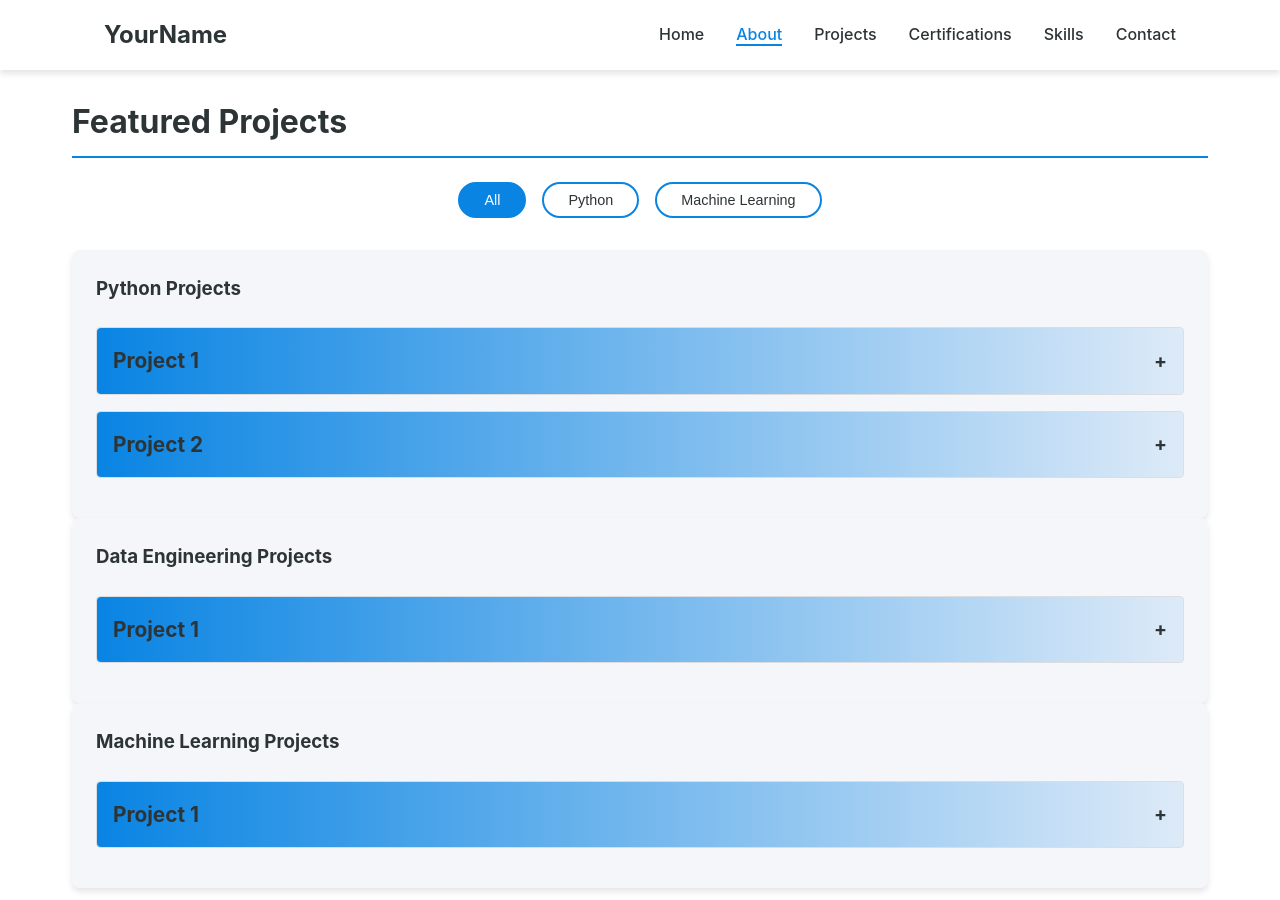
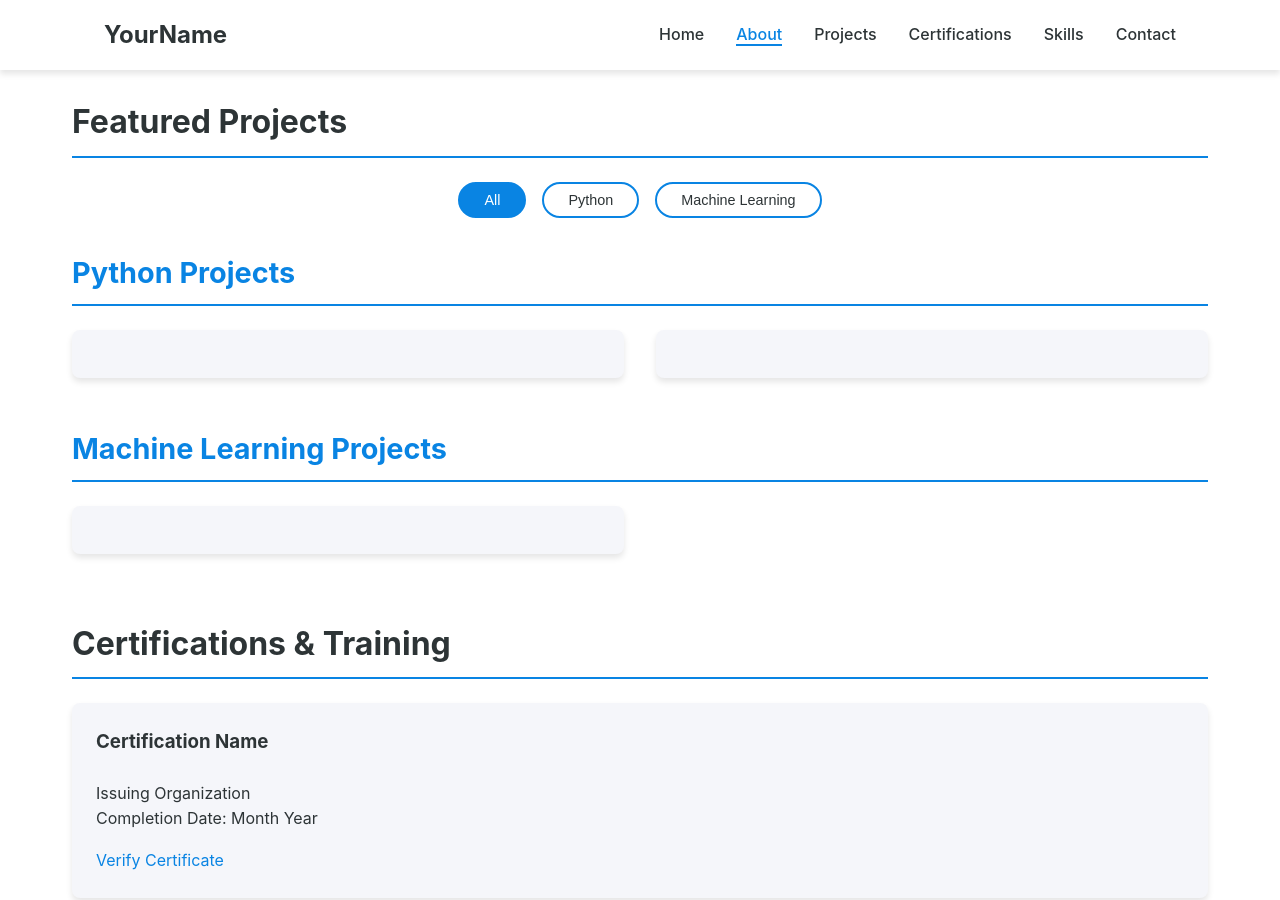
Before and after one commit to vsdaiml75/vijaydixit.github.io, a Jekyll site: the page index.html, which Jekyll copies as it is, in a window 1280 px wide and 900 px high, scrolled down 1293 px. Built offline with Jekyll 4.4.1, drawn with Linux system fonts in a browser that asks for light colours.

Commit message:
changed css and html

```diff
--- a/css/style.css
+++ b/css/style.css
@@ -101,26 +101,46 @@ h2 {
 }
 
 /* Projects Section */
-.project-grid {
-    display: grid;
-    grid-template-columns: repeat(auto-fit, minmax(500px, 1fr));
-    gap: 2rem;
-    position: relative;
+.projects-container {
     max-width: 1200px;
     margin: 0 auto;
 }
 
+.project-category {
+    margin-bottom: 3rem;
+}
+
+.project-category > h3 {
+    font-size: 1.8rem;
+    color: var(--secondary-color);
+    margin-bottom: 1.5rem;
+    padding-bottom: 0.5rem;
+    border-bottom: 2px solid var(--secondary-color);
+}
+
+/* Project Grid Layout */
+.project-grid {
+    display: grid;
+    grid-template-columns: repeat(2, 1fr);
+    gap: 2rem;
+    position: relative;
+}
+
+/* Project Card */
 .project-card {
     background: var(--card-bg);
     border-radius: 8px;
     padding: 1.5rem;
     box-shadow: var(--shadow);
     transition: var(--transition);
+    height: 100%;
+    z-index: 1;
 }
 
 .project-card:hover {
     transform: translateY(-5px);
-    box-shadow: 0 6px 12px rgba(0, 0, 0, 0.15);
+    box-shadow: 0 8px 15px rgba(0, 0, 0, 0.1);
+    z-index: 2;
 }
 
 .project-tech {
@@ -586,7 +606,7 @@ section {
 /* Responsive adjustments */
 @media (max-width: 1100px) {
     .project-grid {
-        grid-template-columns: 1fr; /* Single column on smaller screens */
+        grid-template-columns: 1fr;
     }
 }
 
--- a/index.html
+++ b/index.html
@@ -61,120 +61,31 @@
                 <button class="category-btn" data-category="machine-learning">Machine Learning</button>
                 <!-- Add more category buttons as needed -->
             </div>
+
+            <div class="projects-container">
                 <!-- Python Projects -->
-                <article class="project-card" data-category="python">
+                <div class="project-category">
                     <h3>Python Projects</h3>
-                    <!-- Project 1 -->
-                    <div class="project-item">
-                        <div class="project-header" onclick="toggleProject(this)">
-                            <h4>Project 1 <span class="toggle-icon">+</span></h4>
-                        </div>
-                        <div class="project-content">
-                            <div class="project-info">
-                                <h5>Project Overview</h5>
-                                <p class="project-description">Detailed description of what the project does and its key features.</p>
-
-                                <div class="project-details">
-                                    <div class="detail-item">
-                                        <h6>Key Features</h6>
-                                        <ul>
-                                            <li>Feature 1</li>
-                                            <li>Feature 2</li>
-                                            <li>Feature 3</li>
-                                        </ul>
-                                    </div>
-
-                                    <div class="detail-item">
-                                        <h6>Technologies Used</h6>
-                                        <div class="project-tech">
-                                            <span class="tech-tag">Python</span>
-                                            <span class="tech-tag">Django</span>
-                                            <span class="tech-tag">PostgreSQL</span>
-                                        </div>
-                                    </div>
-
-                                    <div class="detail-item">
-                                        <h6>Implementation Details</h6>
-                                        <p>Brief explanation of how the project was implemented, challenges faced, and solutions.</p>
-                                    </div>
-                                </div>
-
-                                <div class="project-links">
-                                    <a href="https://github.com/yourusername/project-repo" class="btn github-btn" target="_blank">
-                                        <i class="fab fa-github"></i> View Source Code
-                                    </a>
-                                    <a href="#" class="btn demo-btn" target="_blank">
-                                        <i class="fas fa-external-link-alt"></i> Live Demo
-                                    </a>
-                                    <a href="#" class="btn docs-btn" target="_blank">
-                                        <i class="fas fa-book"></i> Documentation
-                                    </a>
-                                </div>
-                            </div>
-                        </div>
+                    <div class="project-grid">
+                        <article class="project-card" data-category="python">
+                            <!-- Project 1 content -->
+                        </article>
+                        <article class="project-card" data-category="python">
+                            <!-- Project 2 content -->
+                        </article>
                     </div>
-                    <!-- Project 2 -->
-                    <div class="project-item">
-                        <div class="project-header" onclick="toggleProject(this)">
-                            <h4>Project 2 <span class="toggle-icon">+</span></h4>
-                        </div>
-                        <div class="project-content">
-                            <div class="project-tech">
-                                <span class="tech-tag">Python</span>
-                                <span class="tech-tag">Flask</span>
-                            </div>
-                            <p class="project-description">Detailed description of Project 2</p>
-                            <div class="project-links">
-                                <a href="#" class="btn">Live Demo</a>
-                                <a href="#" class="btn">Source Code</a>
-                            </div>
-                        </div>
-                    </div>
-                </article>
-
-                <!-- Data Engineering Projects -->
-                <article class="project-card" data-category="data-engineering">
-                    <h3>Data Engineering Projects</h3>
-                    <!-- Project 1 -->
-                    <div class="project-item">
-                        <div class="project-header" onclick="toggleProject(this)">
-                            <h4>Project 1 <span class="toggle-icon">+</span></h4>
-                        </div>
-                        <div class="project-content">
-                            <div class="project-tech">
-                                <span class="tech-tag">Apache Airflow</span>
-                                <span class="tech-tag">SQL</span>
-                            </div>
-                            <p class="project-description">Detailed description of Project 1</p>
-                            <div class="project-links">
-                                <a href="#" class="btn">Live Demo</a>
-                                <a href="#" class="btn">Source Code</a>
-                            </div>
-                        </div>
-                    </div>
-                </article>
+                </div>
 
                 <!-- Machine Learning Projects -->
-                <article class="project-card" data-category="machine-learning">
+                <div class="project-category">
                     <h3>Machine Learning Projects</h3>
-                    <!-- Project 1 -->
-                    <div class="project-item">
-                        <div class="project-header" onclick="toggleProject(this)">
-                            <h4>Project 1 <span class="toggle-icon">+</span></h4>
-                        </div>
-                        <div class="project-content">
-                            <div class="project-tech">
-                                <span class="tech-tag">TensorFlow</span>
-                                <span class="tech-tag">Python</span>
-                            </div>
-                            <p class="project-description">Detailed description of Project 1</p>
-                            <div class="project-links">
-                                <a href="#" class="btn">Live Demo</a>
-                                <a href="#" class="btn">Source Code</a>
-                            </div>
-                        </div>
+                    <div class="project-grid">
+                        <article class="project-card" data-category="machine-learning">
+                            <!-- ML Project content -->
+                        </article>
+                        <!-- Add more ML projects -->
                     </div>
-                </article>
+                </div>
             </div>
         </section>
 
--- a/js/main.js
+++ b/js/main.js
@@ -50,6 +50,7 @@ document.addEventListener('click', (e) => {
 // Project filtering
 const categoryButtons = document.querySelectorAll('.category-btn');
 const projectCards = document.querySelectorAll('.project-card');
+const projectCategories = document.querySelectorAll('.project-category');
 
 categoryButtons.forEach(button => {
     button.addEventListener('click', () => {
@@ -60,13 +61,14 @@ categoryButtons.forEach(button => {
 
         const selectedCategory = button.getAttribute('data-category');
 
-        projectCards.forEach(card => {
-            if (selectedCategory === 'all' || card.getAttribute('data-category') === selectedCategory) {
-                card.classList.remove('hidden');
-            } else {
-                card.classList.add('hidden');
-            }
-        });
+        if (selectedCategory === 'all') {
+            projectCategories.forEach(category => category.style.display = 'block');
+        } else {
+            projectCategories.forEach(category => {
+                const hasMatchingProjects = category.querySelector(`.project-card[data-category="${selectedCategory}"]`);
+                category.style.display = hasMatchingProjects ? 'block' : 'none';
+            });
+        }
     });
 });
 
```
